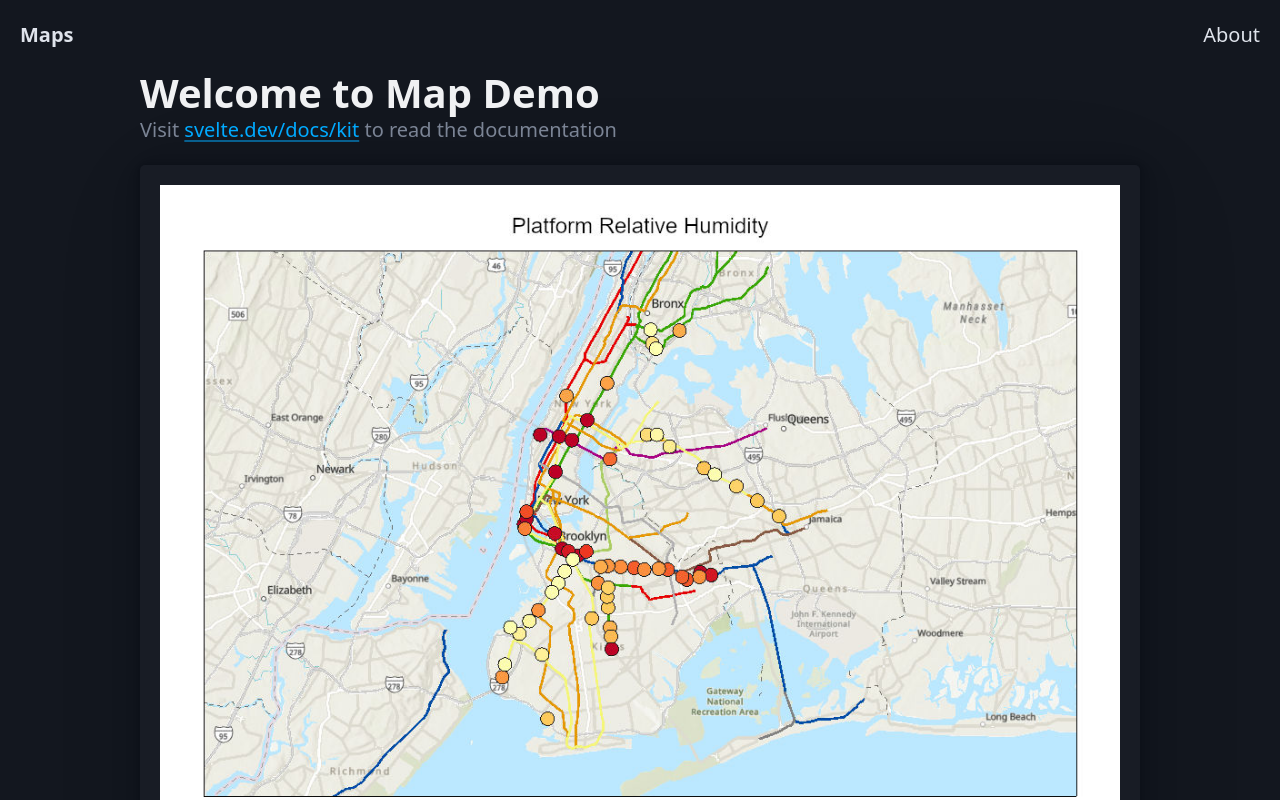
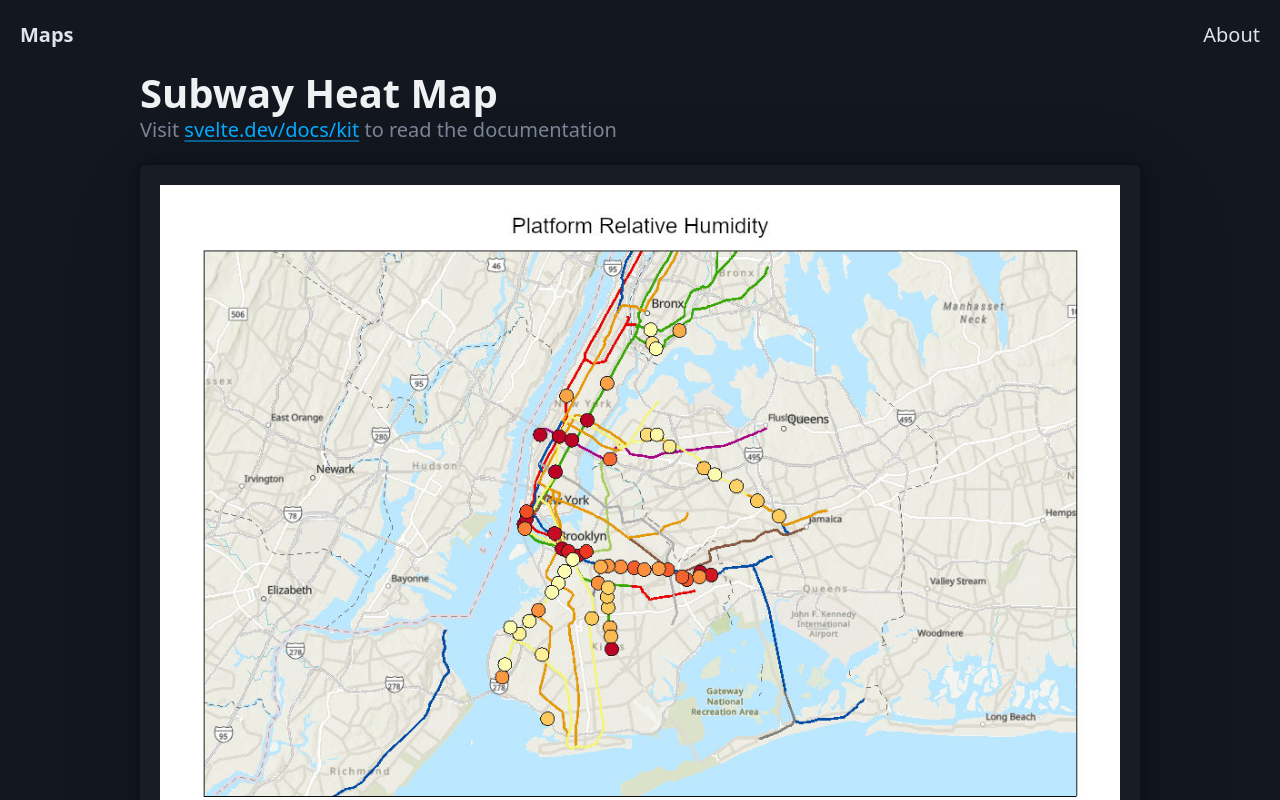
Before and after one commit to leomet07/subway-heat, a SvelteKit app: page / in a window 1280 px wide. Shown: the top 800 px of the page. Built offline with nearby package versions, Linux system fonts and the light colour scheme.

Commit message:
Rename to subway heat

```diff
--- a/src/app.html
+++ b/src/app.html
@@ -5,7 +5,7 @@
 	<meta charset="utf-8" />
 	<!-- <link rel="icon" href="%sveltekit.assets%/favicon.svg" /> -->
 	<meta name="viewport" content="width=device-width, initial-scale=1" />
-	<title>MTA Map Demo</title>
+	<title>Subway Heat Map</title>
 	%sveltekit.head%
 </head>
 
--- a/src/routes/+page.svelte
+++ b/src/routes/+page.svelte
@@ -1,6 +1,6 @@
 <header class="header">
     <hgroup>
-        <h1 class="title">Welcome to Map Demo</h1>
+        <h1 class="title">Subway Heat Map</h1>
         <p>
             Visit <a href="https://svelte.dev/docs/kit">svelte.dev/docs/kit</a> to
             read the documentation
```
Also changed, not shown: 1 other file (tests, documents, lock files or other folders).
